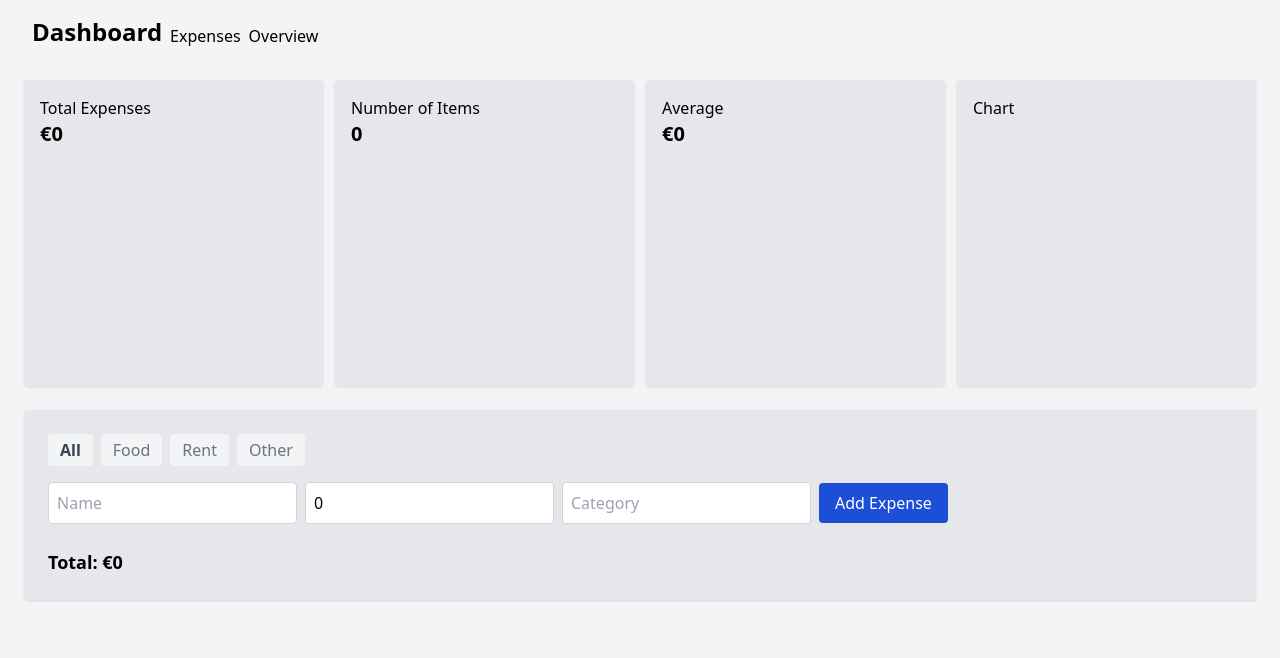
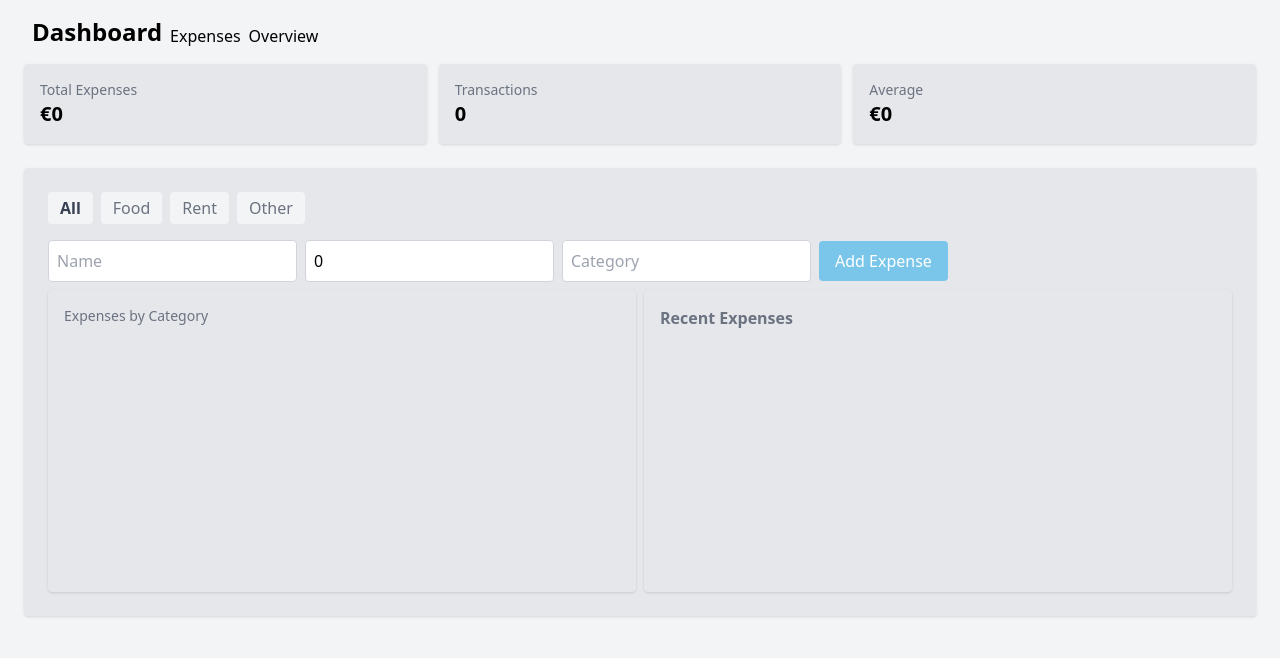
Before and after one commit to AndyTheGuardian/expense-tracker, a React (Vite) app: page / in a window 1280 px wide. Shown: the top 658 px of the page. Built offline with nearby package versions, Linux system fonts and the light colour scheme.

Commit message:
Layout and Style changes

```diff
--- a/src/App.tsx
+++ b/src/App.tsx
@@ -2,6 +2,7 @@ import { useEffect, useState } from "react";
 import ExpenseForm from "./components/ExpenseForm";
 import ExpenseList from "./components/ExpenseList";
 import ExpenseChart from "./components/ExpenseChart";
+import Stats from "./components/Stats";
 
 type Expense = {
   id: number;
@@ -36,8 +37,6 @@ function App() {
     setExpenses(expenses.filter((e) => e.id !== id));
   };
 
-  const total = expenses.reduce((sum, expense) => sum + expense.amount, 0);
-
   const filteredExpenses = expenses.filter((expense) => {
     if (filter === "all") return true;
     return expense.category === filter;
@@ -46,32 +45,13 @@ function App() {
     <div className="min-h-screen bg-gray-100 dark:bg-gray-950">
       {/* Sidebar */}
       <div className="p-4 ml-4 text-black dark:text-white flex gap-x-2 ">
-        <h1 className="text-2xl font-bold mb-4">Dashboard</h1>
+        <h1 className="text-2xl font-bold">Dashboard</h1>
         <p className="mt-2">Expenses</p>
         <p className="mt-2">Overview</p>
       </div>
 
       {/* Main Content */}
-      <div className="grid grid-cols-4 gap-3 text-black dark:text-white mx-6">
-        <div className="bg-gray-200 dark:bg-gray-900 p-4 rounded shadow">
-          <p>Total Expenses</p>
-          <h2 className="text-xl font-bold">€{total}</h2>
-        </div>
-        <div className="bg-gray-200 dark:bg-gray-900 p-4 rounded shadow">
-          <p>Number of Items</p>
-          <h2 className="text-xl font-bold">{expenses.length}</h2>
-        </div>
-        <div className="bg-gray-200 dark:bg-gray-900 p-4 rounded shadow">
-          <p>Average</p>
-          <h2 className="text-xl font-bold">
-            €{expenses.length ? Math.round(total / expenses.length) : 0}
-          </h2>
-        </div>
-        <div className="bg-gray-200 dark:bg-gray-900 p-4 rounded shadow">
-          <p>Chart</p>
-          <ExpenseChart expenses={expenses} />
-        </div>
-      </div>
+      <Stats expenses={expenses} />
       <div className="min-h-screen bg-gray-100 dark:bg-gray-950 p-6 text-black dark:text-white">
         <div className="max-w-xxl mx-auto bg-gray-200 dark:bg-gray-900 p-6 rounded-l shadow">
           <div>
@@ -83,7 +63,7 @@ function App() {
                 className={
                   filter === "all"
                     ? "font-bold px-3 py-1 text-gray-700 dark:text-gray-300 bg-gray-100 dark:bg-gray-800 rounded"
-                    : "px-3 py-1 text-gray-500 bg-gray-100 dark:bg-gray-800 rounded"
+                    : "hover:bg-gray-200 hover:dark:bg-gray-700 px-3 py-1 text-gray-500 bg-gray-100 dark:bg-gray-800 rounded"
                 }
                 onClick={() => setFilter("all")}
               >
@@ -93,7 +73,7 @@ function App() {
                 className={
                   filter === "Food"
                     ? "font-bold px-3 py-1 text-gray-700 dark:text-gray-300 bg-gray-100 dark:bg-gray-800 rounded"
-                    : "px-3 py-1 text-gray-500 bg-gray-100 dark:bg-gray-800 rounded"
+                    : "hover:bg-gray-200 hover:dark:bg-gray-700 px-3 py-1 text-gray-500 bg-gray-100 dark:bg-gray-800 rounded"
                 }
                 onClick={() => setFilter("Food")}
               >
@@ -103,7 +83,7 @@ function App() {
                 className={
                   filter === "Rent"
                     ? "font-bold px-3 py-1 text-gray-700 dark:text-gray-300 bg-gray-100 dark:bg-gray-800 rounded"
-                    : "px-3 py-1 text-gray-500 bg-gray-100 dark:bg-gray-800 rounded"
+                    : "hover:bg-gray-200 hover:dark:bg-gray-700 px-3 py-1 text-gray-500 bg-gray-100 dark:bg-gray-800 rounded"
                 }
                 onClick={() => setFilter("Rent")}
               >
@@ -113,7 +93,7 @@ function App() {
                 className={
                   filter === "Other"
                     ? "font-bold px-3 py-1 text-gray-700 dark:text-gray-300 bg-gray-100 dark:bg-gray-800 rounded"
-                    : "px-3 py-1 text-gray-500 bg-gray-100 dark:bg-gray-800 rounded"
+                    : "hover:bg-gray-200 hover:dark:bg-gray-700 px-3 py-1 text-gray-500 bg-gray-100 dark:bg-gray-800 rounded"
                 }
                 onClick={() => setFilter("Other")}
               >
@@ -121,8 +101,21 @@ function App() {
               </button>
             </div>
             <ExpenseForm onAdd={addExpense} />
-            <ExpenseList expenses={filteredExpenses} onDelete={deleteExpense} />
-            <h2 className="text-lg font-semibold mt-4">Total: €{total}</h2>
+            <div className="grid grid-cols-2 gap-2">
+              <div className="bg-gray-200 dark:bg-gray-900 p-4 rounded shadow">
+                <p className="text-gray-500 text-sm">Expenses by Category</p>
+                <ExpenseChart expenses={expenses} />
+              </div>
+              <div className="bg-gray-200 dark:bg-gray-900 p-4 rounded shadow">
+                <h2 className="text-gray-500 font-semibold mb-2">
+                  Recent Expenses
+                </h2>
+                <ExpenseList
+                  expenses={filteredExpenses}
+                  onDelete={deleteExpense}
+                />
+              </div>
+            </div>
           </div>
         </div>
       </div>
--- a/src/components/ExpenseForm.tsx
+++ b/src/components/ExpenseForm.tsx
@@ -40,7 +40,7 @@ function ExpenseForm({ onAdd }: Props) {
         onChange={(e) => setCategory(e.target.value)}
       />
       <button
-        className="flex-l mr-2 mb-2 bg-blue-500 hover: bg-blue-700 text-white px-4 py-2 rounded"
+        className="flex-l mr-2 mb-2 bg-sky-500 bg-opacity-50 hover:bg-opacity-100 text-white px-4 py-2 rounded"
         onClick={handleSubmit}
       >
         Add Expense
--- a/src/components/ExpenseItem.tsx
+++ b/src/components/ExpenseItem.tsx
@@ -12,7 +12,7 @@ type Props = {
 
 function ExpenseItem({ expense, onDelete }: Props) {
   return (
-    <div className="flex justify-between items-center bg-gray-50 dark:bg-gray-950 p-2 rounded my-1">
+    <div className="flex justify-between items-center bg-gray-50 dark:bg-gray-950 p-2 rounded my-2">
       <p>
         {expense.name} - €{expense.amount} ({expense.category})
       </p>
--- a/src/components/Stats.tsx
+++ b/src/components/Stats.tsx
@@ -0,0 +1,35 @@
+type Expense = {
+  id: number;
+  name: string;
+  amount: number;
+  category: string;
+};
+
+type Props = {
+  expenses: Expense[];
+};
+
+function Stats({ expenses }: Props) {
+  const total = expenses.reduce((sum, expense) => sum + expense.amount, 0);
+
+  return (
+    <div className="grid grid-cols-3 gap-3 text-black dark:text-white mx-6">
+      <div className="bg-gray-200 dark:bg-gray-900 p-4 rounded shadow">
+        <p className="text-gray-500 text-sm">Total Expenses</p>
+        <h2 className="text-xl font-bold">€{total}</h2>
+      </div>
+      <div className="bg-gray-200 dark:bg-gray-900 p-4 rounded shadow">
+        <p className="text-gray-500 text-sm">Transactions</p>
+        <h2 className="text-xl font-bold">{expenses.length}</h2>
+      </div>
+      <div className="bg-gray-200 dark:bg-gray-900 p-4 rounded shadow">
+        <p className="text-gray-500 text-sm">Average</p>
+        <h2 className="text-xl font-bold">
+          €{expenses.length ? Math.round(total / expenses.length) : 0}
+        </h2>
+      </div>
+    </div>
+  );
+}
+
+export default Stats;
```
